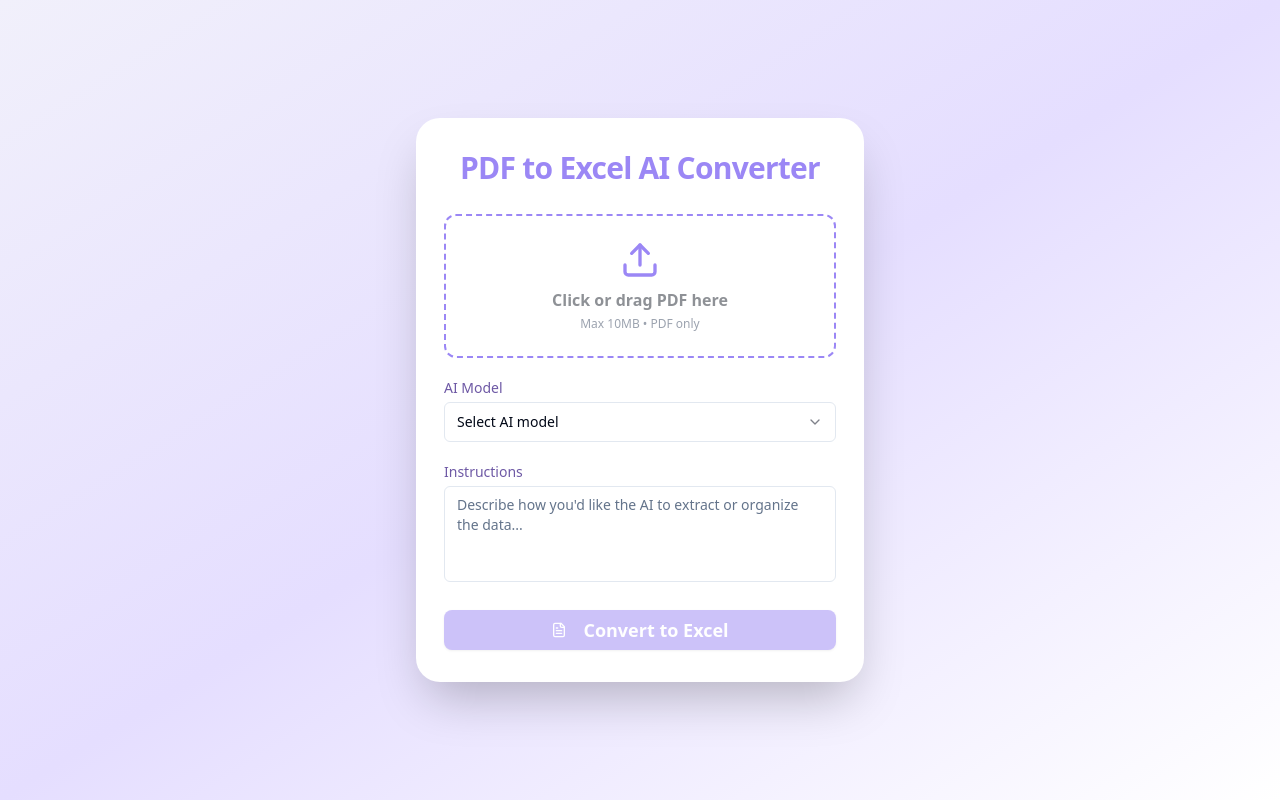
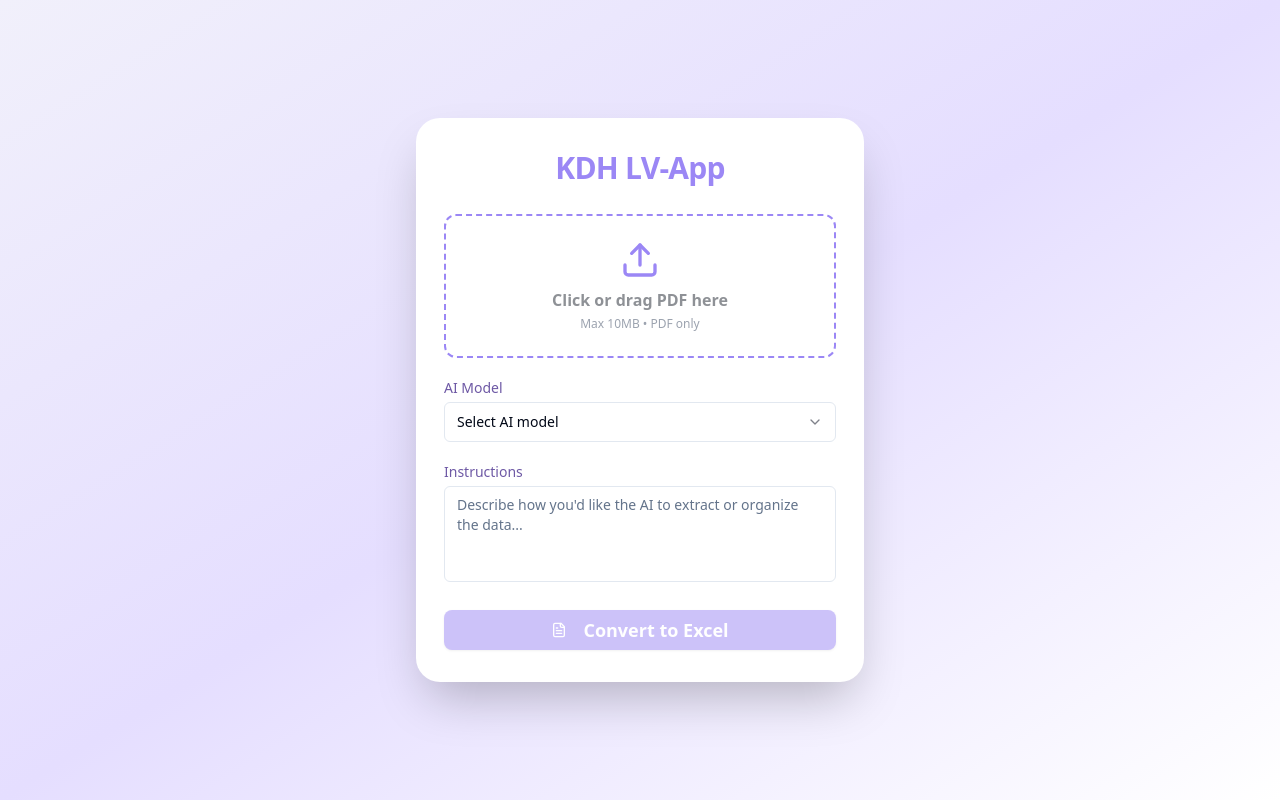
Before and after one commit to aw4developping/pdf-to-excel-ai, a React (Vite) app: page / in a window 1280 px wide. Built offline with nearby package versions, Linux system fonts and the light colour scheme.

Commit message:
Add KDH LV-App title

```diff
--- a/src/components/PdfToExcelCard.tsx
+++ b/src/components/PdfToExcelCard.tsx
@@ -1,4 +1,3 @@
-
 import React, { useRef, useState } from "react";
 import { Upload, FileText } from "lucide-react";
 import { Button } from "@/components/ui/button";
@@ -60,7 +59,7 @@ const PdfToExcelCard: React.FC = () => {
 
   return (
     <div className="w-full max-w-md shadow-2xl rounded-3xl bg-white px-7 py-8 animate-fade-in flex flex-col gap-5">
-      <h1 className="text-3xl font-bold text-center mb-2 text-[#9b87f5] tracking-tight">PDF to Excel AI Converter</h1>
+      <h1 className="text-3xl font-bold text-center mb-2 text-[#9b87f5] tracking-tight">KDH LV-App</h1>
 
       {/* PDF UPLOAD */}
       {pdfFile ? (
```
